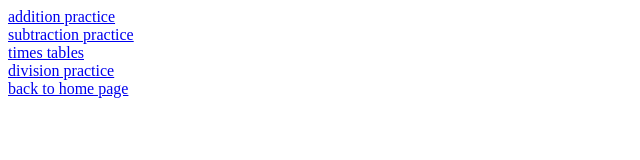
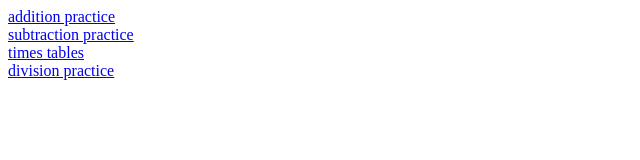
Before and after one commit to bradleyren18/maths-prototype-bradley.github.io, a plain HTML site: page arithmetic/base_arithmetic.html in a window 1280 px wide. Shown: the whole page, without its empty margins (0-640 px from the left). Drawn offline with Linux system fonts and the light colour scheme.

Commit message:
temporary change

```diff
--- a/arithmetic/base_arithmetic.html
+++ b/arithmetic/base_arithmetic.html
@@ -17,7 +17,5 @@
         <a href="timestables.html">times tables</a>
         <br>
         <a href="divide.html">division practice</a>
-        <br>
-        <a href="../index.html">back to home page</a>
     </body>
 </html>
```
Also changed, not shown: linearequation/base_linearequation.html (+0 -2 lines), prealgebra/base_preagebra.html (+1 -2 lines).
